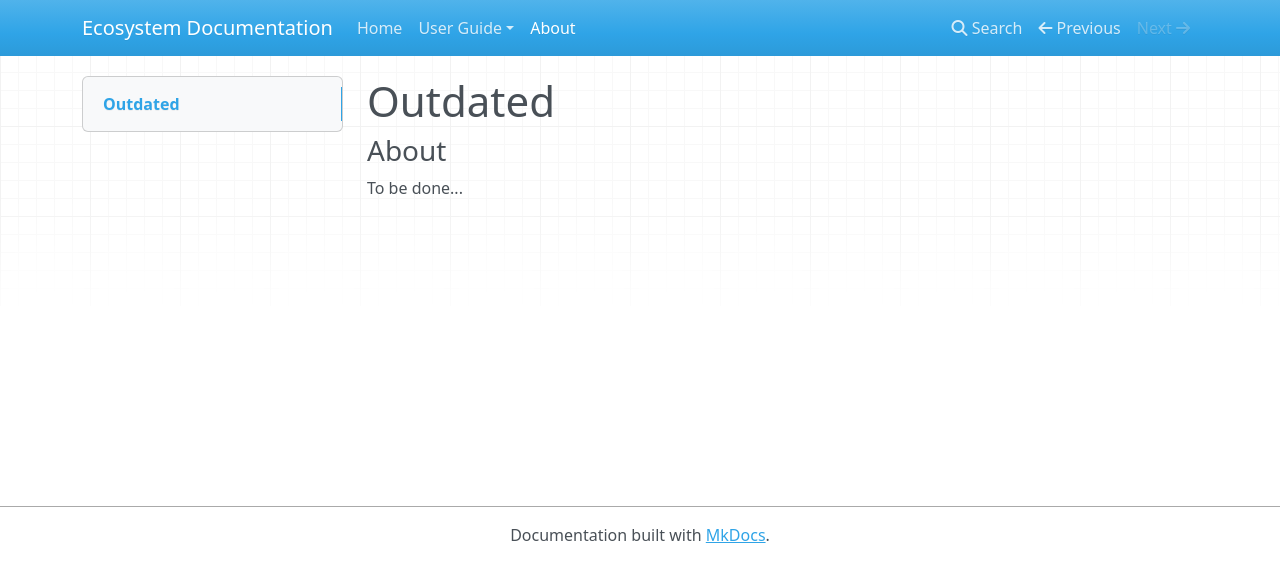
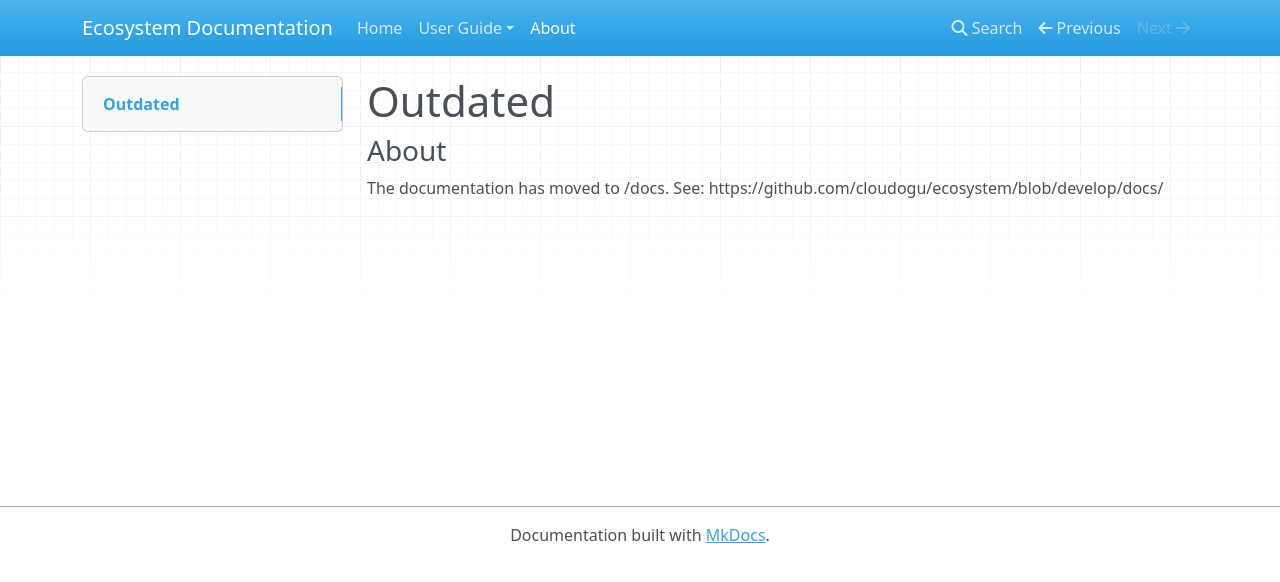
Before and after one commit to cloudogu/ecosystem, an MkDocs documentation site: the page built from docs/docs/about.md, in a window 1280 px wide. Shown: the top 582 px of the page. Built offline with MkDocs 1.6.1, drawn with Linux system fonts in a browser that asks for light colours; nearby versions of some CDN libraries; old or Windows-style settings are respelled for this version of MkDocs.

Commit message:
Update docs

```diff
--- a/docs/docs/about.md
+++ b/docs/docs/about.md
@@ -1,3 +1,4 @@
 # Outdated
+
 ### About
-To be done...
+The documentation has moved to /docs. See: https://github.com/cloudogu/ecosystem/blob/develop/docs/
```
